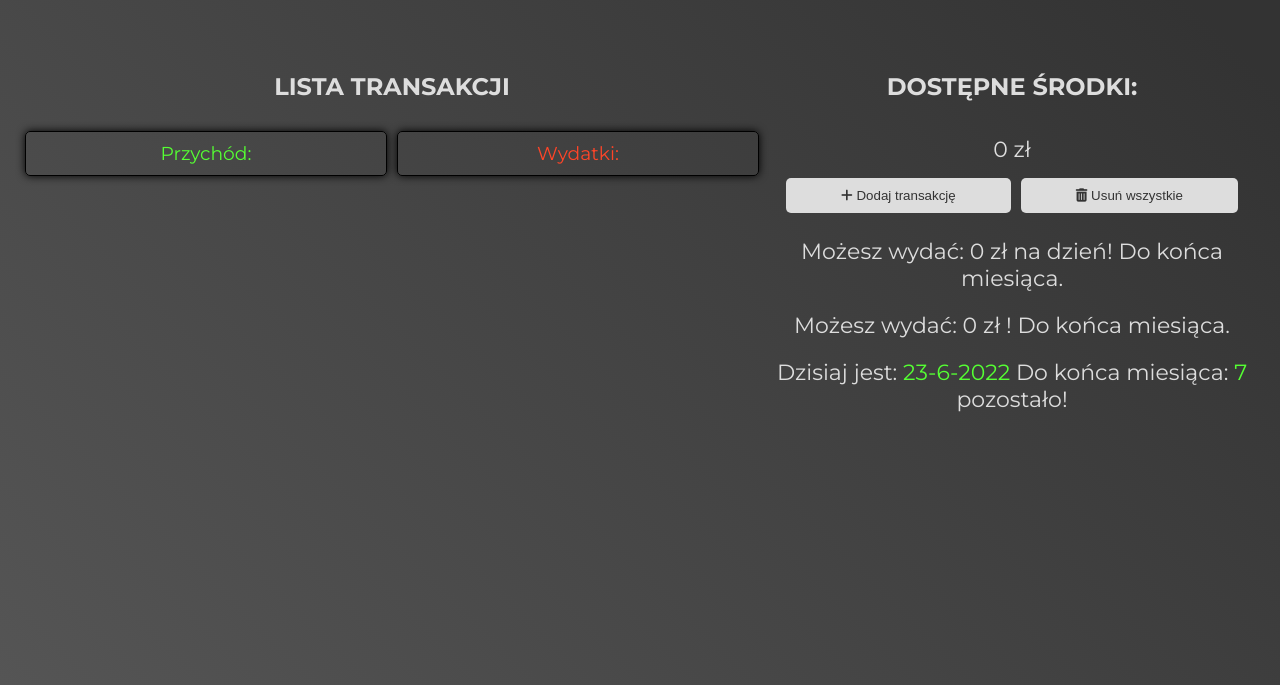
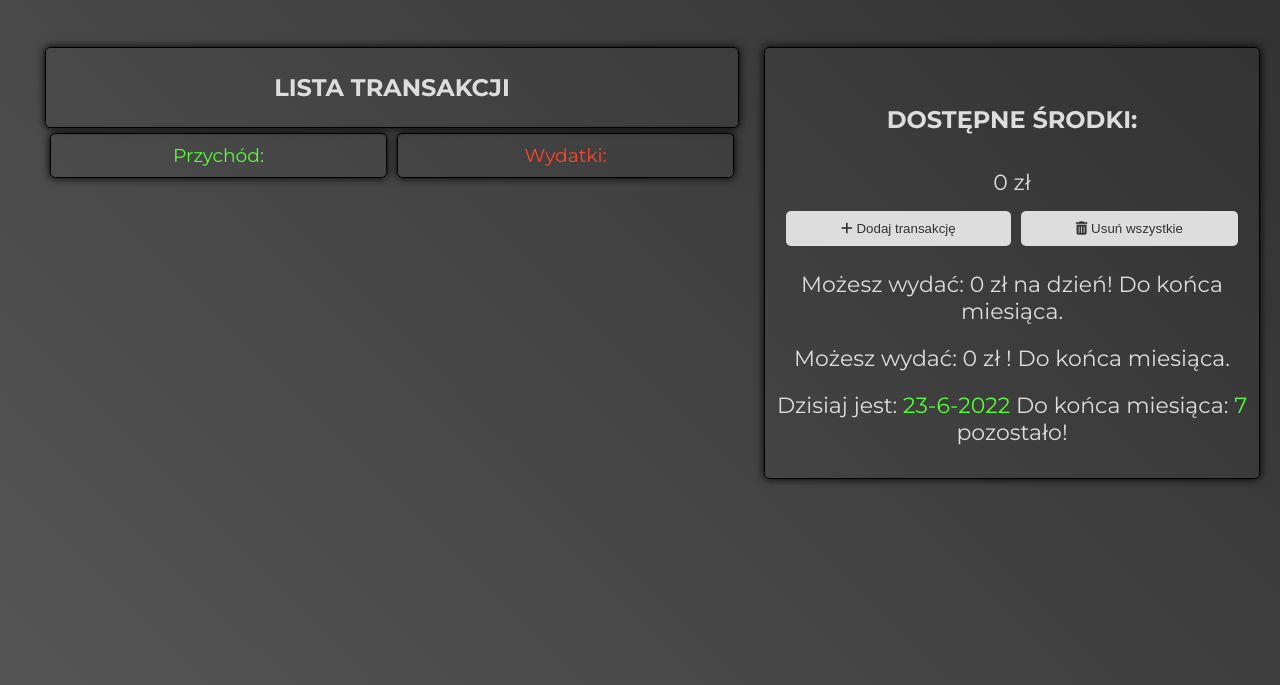
Before and after one commit to Malzagic/My-own-wallet-web-app, a plain HTML site: page index.html in a window 1280 px wide. Shown: the part 115-800 px from the top of the page. Drawn offline with Linux system fonts and the light colour scheme.

Commit message:
new style

```diff
--- a/style.css
+++ b/style.css
@@ -11,9 +11,6 @@ body {
   color: #ddd;
 }
 
-button {
-  color: #333;
-}
 
 .container {
   display: flex;
@@ -45,6 +42,7 @@ button {
   display: flex;
   flex-direction: column;
   flex-basis: 60%;
+  padding: 0 25px;
 }
 
 
@@ -52,6 +50,9 @@ button {
   text-align: center;
   text-transform: uppercase;
   padding: 25px;
+  border: 1px solid #000;
+  border-radius: 5px;
+  box-shadow: 0 0 8px #000;
 }
 
 .report {
@@ -99,6 +100,10 @@ button {
   flex-basis: 40%;
   justify-content: center;
   align-items: center;
+  padding: 2em 0;
+  border: 1px solid #000;
+  border-radius: 5px;
+  box-shadow: 0 0 8px #000;
 }
 
 .aside-right h2 {
```
Also changed, not shown: script.js (+4 -4 lines).
